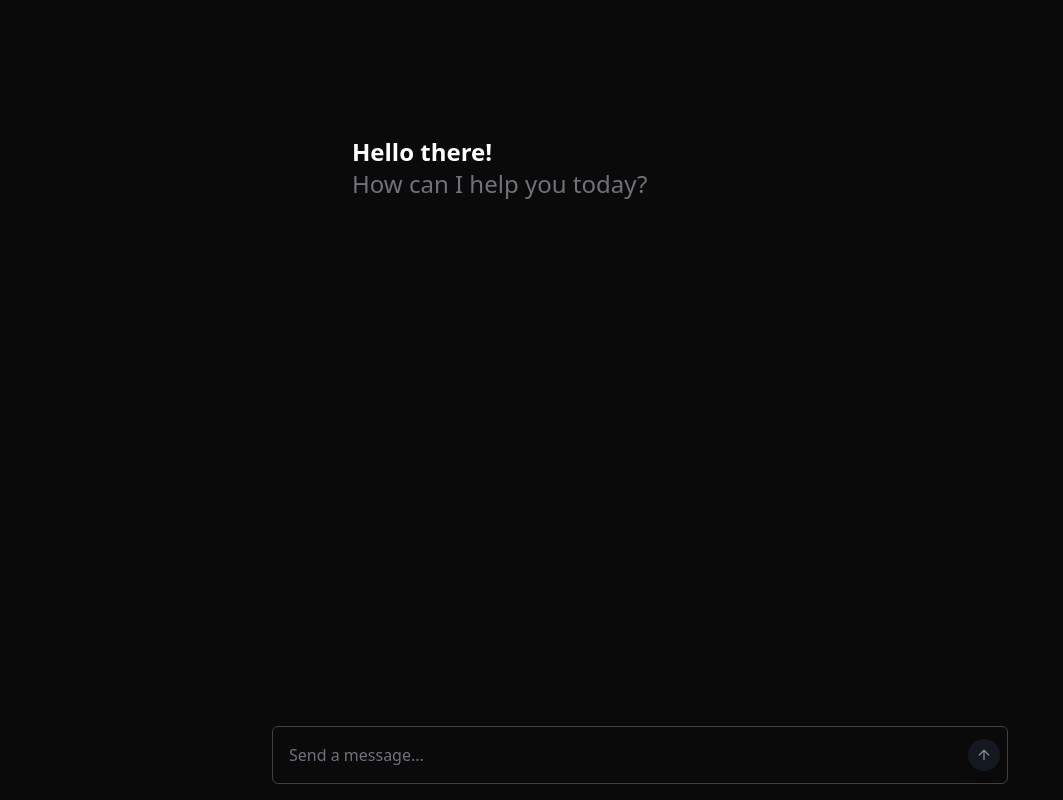
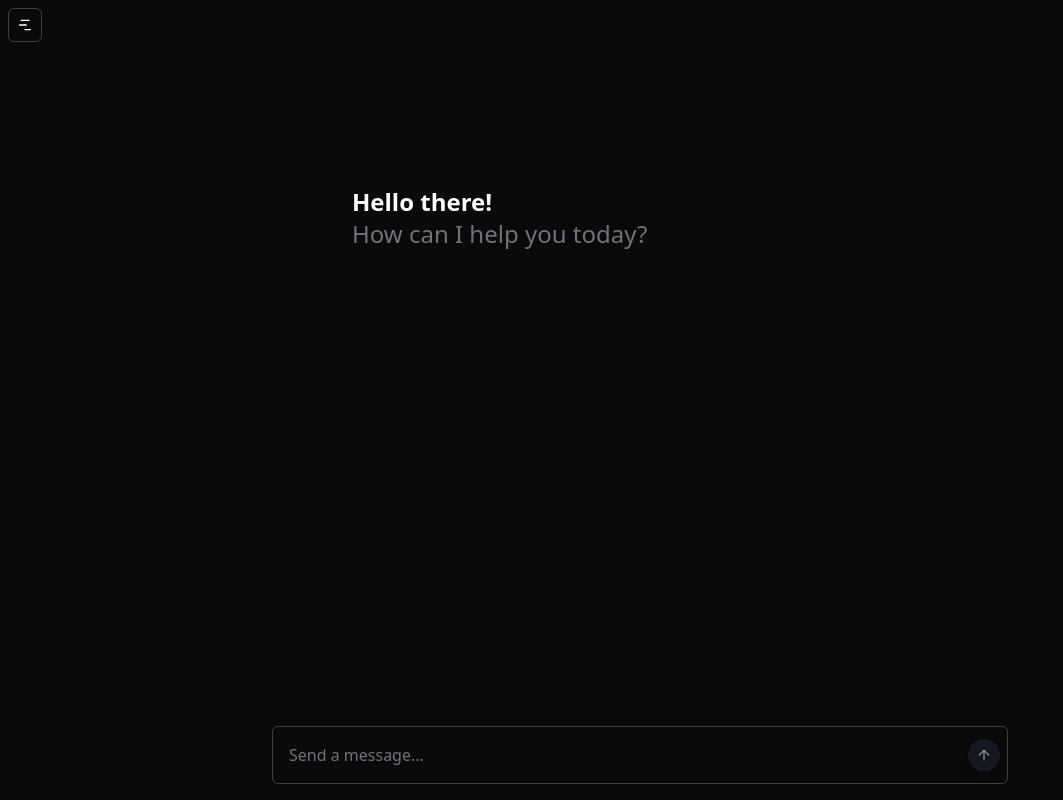
Before and after one commit to rodleyorosa/chatbot-ai, a React (Vite) app: page / in a window 1280 px wide. Shown: the whole page, without its empty margins (0-1063 px from the left). Built offline with nearby package versions, Linux system fonts and the light colour scheme.

Commit message:
feat: add static sidebar toggle button

```diff
--- a/src/App.tsx
+++ b/src/App.tsx
@@ -1,4 +1,4 @@
-import { ArrowUp, Sparkles } from "lucide-react";
+import { ArrowUp, ChartNoAxesGantt, Sparkles } from "lucide-react";
 import { useCallback, useEffect, useState } from "react";
 import { useTypingEffect } from "./hooks/useTypingEffect";
 import { isMobile } from "./utils";
@@ -92,6 +92,9 @@ const App = () => {
 
   return (
     <div className="bg-[#0a0a0a] h-screen text-white flex flex-col">
+      <div className="border border-zinc-700 w-fit rounded-md p-2 m-2 cursor-pointer">
+        <ChartNoAxesGantt className="w-4 h-4" />
+      </div>
       <div className="flex flex-col justify-between items-center h-full py-4 w-full max-w-3xl mx-auto p-4">
         {messages.length === 0 ? (
           <div className={`w-full ${isMobile() ? "mt-10" : "mt-30 px-20"}`}>
```
